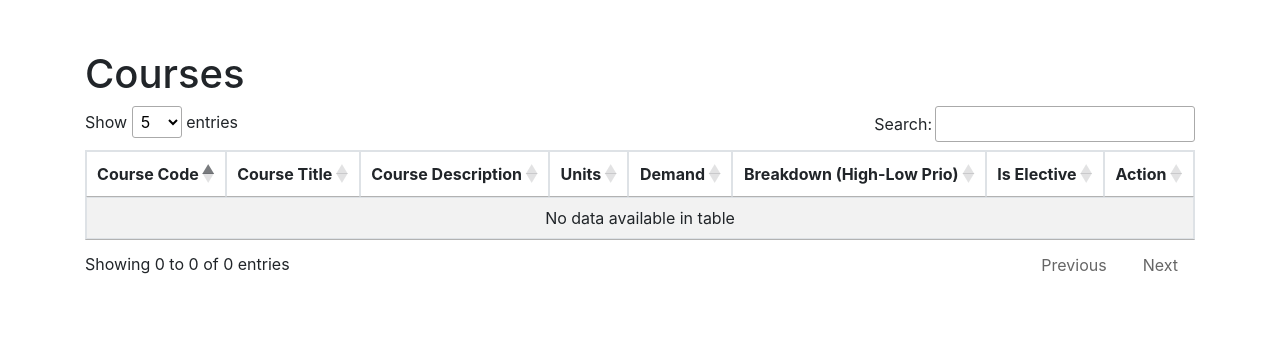
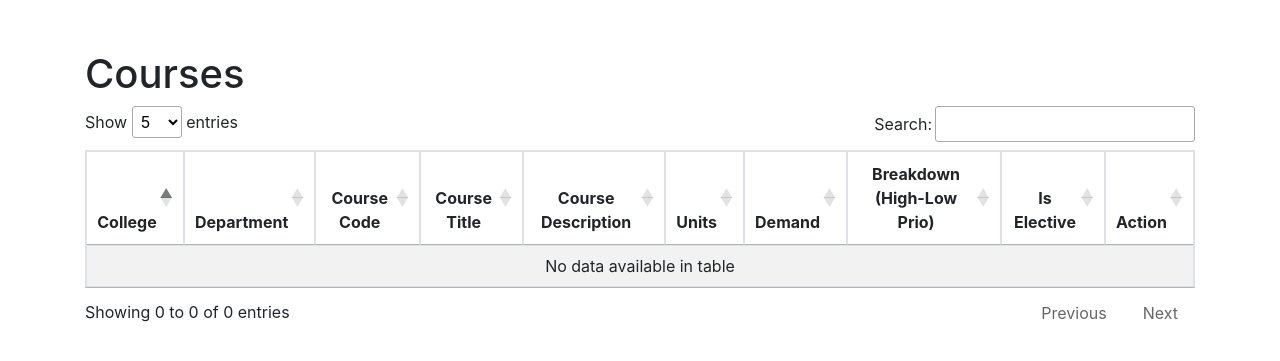
Before and after one commit to mauimaui17/my_demand_tracker, a Django app: page / in a window 1280 px wide. Shown: the part 54-415 px from the top of the page. Run offline with Django 5.2, Linux system fonts and the light colour scheme; data that the repository does not hold is empty; some libraries are stand-ins or nearby versions.

Commit message:
Update index.html

```diff
--- a/tracker/templates/tracker/index.html
+++ b/tracker/templates/tracker/index.html
@@ -7,6 +7,8 @@
         <table id="course_table" class="table table-striped table-bordered">
             <thead>
                 <tr>
+                    <th class="text-center">College</th>
+                    <th class="text-center">Department</th>
                     <th class="text-center">Course Code</th>
                     <th class="text-center">Course Title</th>
                     <th class="text-center">Course Description</th>
@@ -21,6 +23,8 @@
             <tbody>
                 {% for course in course_list %}
                 <tr data-id ="{{ course.id }}">
+                    <td align='center'>{{ course.department.college }}</td>
+                    <td align='center'>{{ course.department.department_abbrev }}</td>
                     <td align='center'><a href="{% url 'coursepage' %}?course_id={{ course.id }}">{{ course.subject_code.subject_code }} {{ course.course_code }}</a></td>
                     <td align='center'>{{ course.course_title }}</td>
                     <td>{{ course.course_description }}</td>
```
